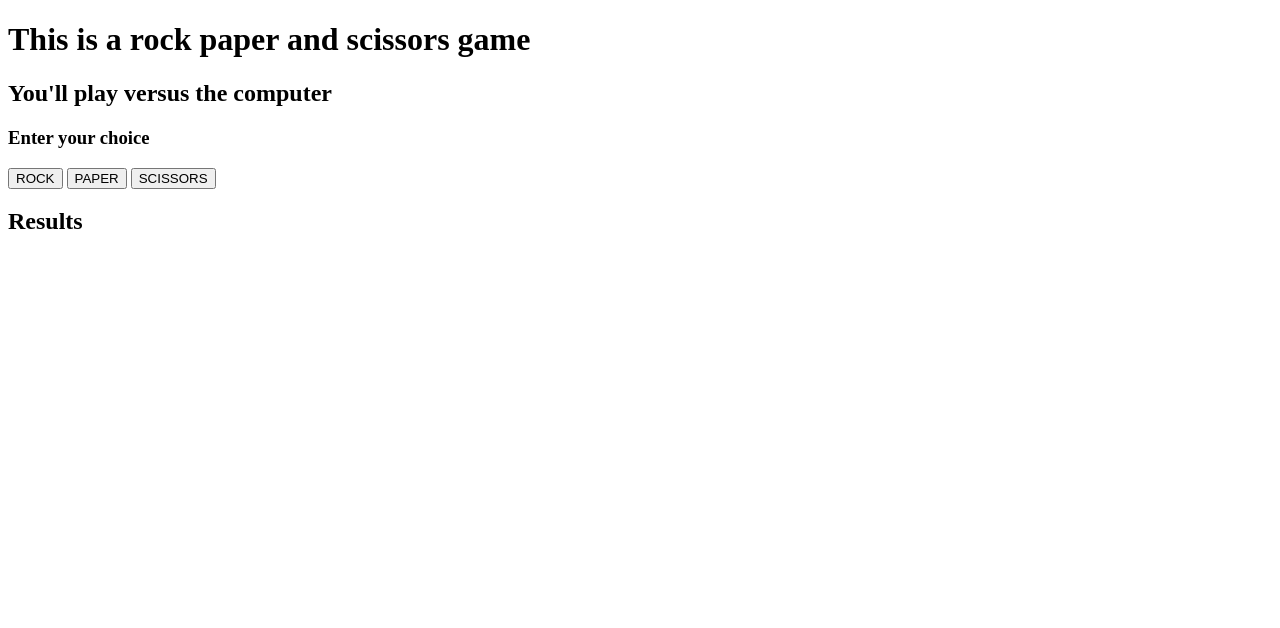
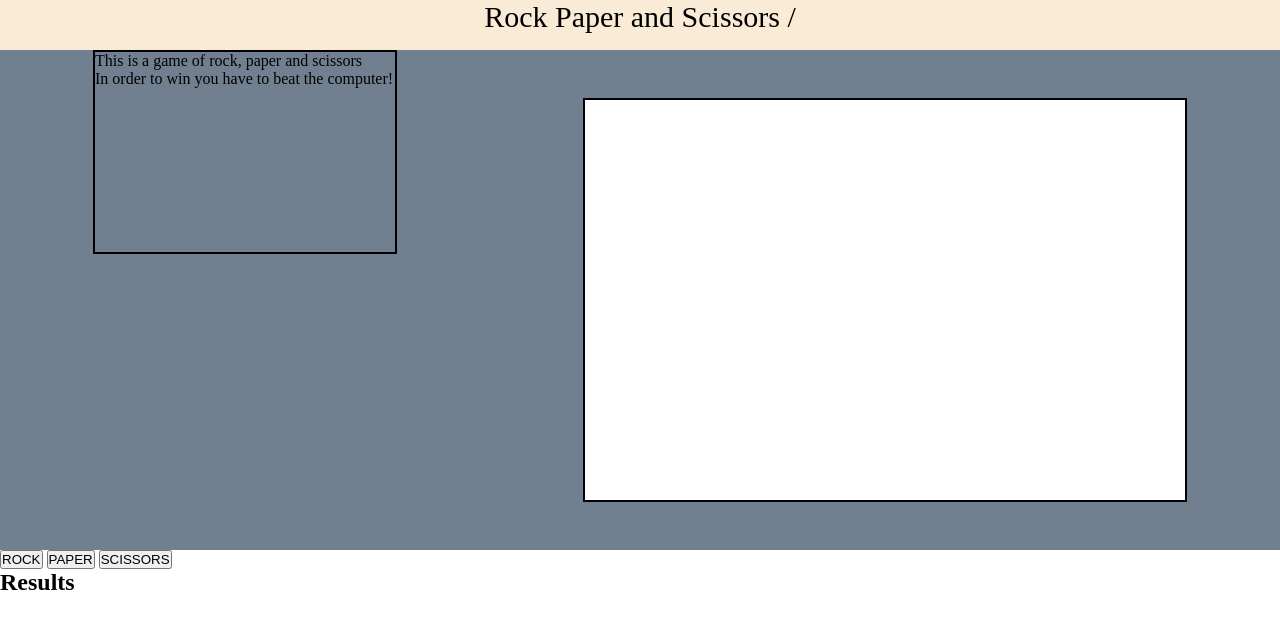
Before and after one commit to kuriroley/rock-paper-scissors.js, a plain HTML site: page index.html in a window 1280 px wide. Drawn offline with Linux system fonts and the light colour scheme.

Commit message:
working on a new UI

```diff
--- a/index.html
+++ b/index.html
@@ -5,12 +5,28 @@
     <meta http-equiv="X-UA-Compatible" content="IE=edge">
     <meta name="viewport" content="width=device-width, initial-scale=1.0">
     <title>Rock Paper and Scissors</title>
-
+    <link rel="stylesheet" href="style.css">
 </head>
 <body>
-    <h1>This is a rock paper and scissors game</h1>
-    <h2>You'll play versus the computer</h2>
-    <h3>Enter your choice</h3>
+    <div class="header">
+        <div class="navigation">
+            <p>Rock Paper and Scissors / </p>
+        </div>
+    </div>
+    <div class="main-container">
+        <div class="info-container">
+            <p>This is a game of rock, paper and scissors</p>
+            <p>In order to win you have to beat the computer!</p>
+        <div class="score-container">
+
+        </div>
+        </div>
+        <div class="game-container">
+
+        </div>
+    </div>
+
+
 
     <div id="button-container">
         <button id="rock-button">ROCK</button>
--- a/style.css
+++ b/style.css
@@ -0,0 +1,38 @@
+*{
+    margin: 0;
+    padding: 0;
+}
+body{
+    font-family: 'Times New Roman', Times, serif;
+
+}
+
+.header{
+    background-color: antiquewhite;
+    font-size: 30px;
+    display: flex;
+    justify-content: center;
+    width: 100%;
+    height: 50px;
+}
+.main-container{
+    display: flex;
+    background-color: slategray;
+    height: 500px;
+    width: 100%;
+    align-items: center;
+    justify-content: space-around;
+}
+.info-container{
+    align-self: flex-start;
+    border: 2px solid black;
+    width: 300px;
+    height: 200px;
+}
+.game-container{
+
+    background-color: white;
+    border: 2px solid black;
+    height: 400px;
+    width: 600px;
+}
```
Also changed, not shown: script.js (+0 -10 lines).
